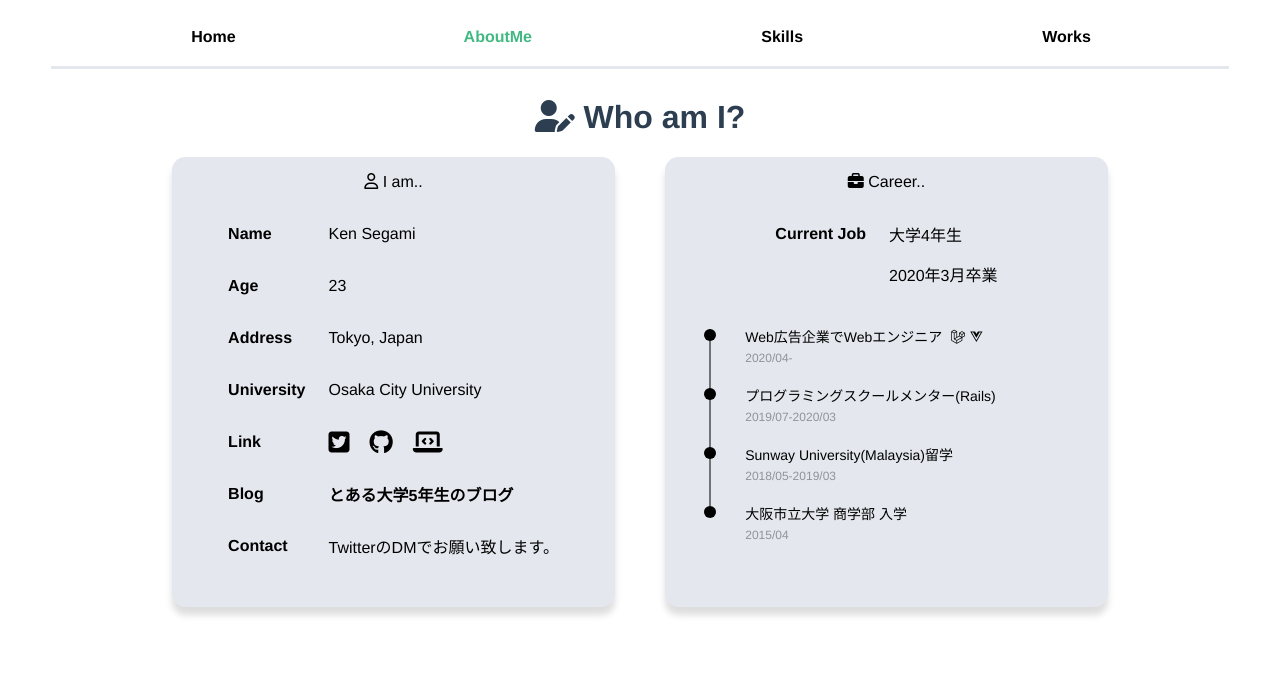
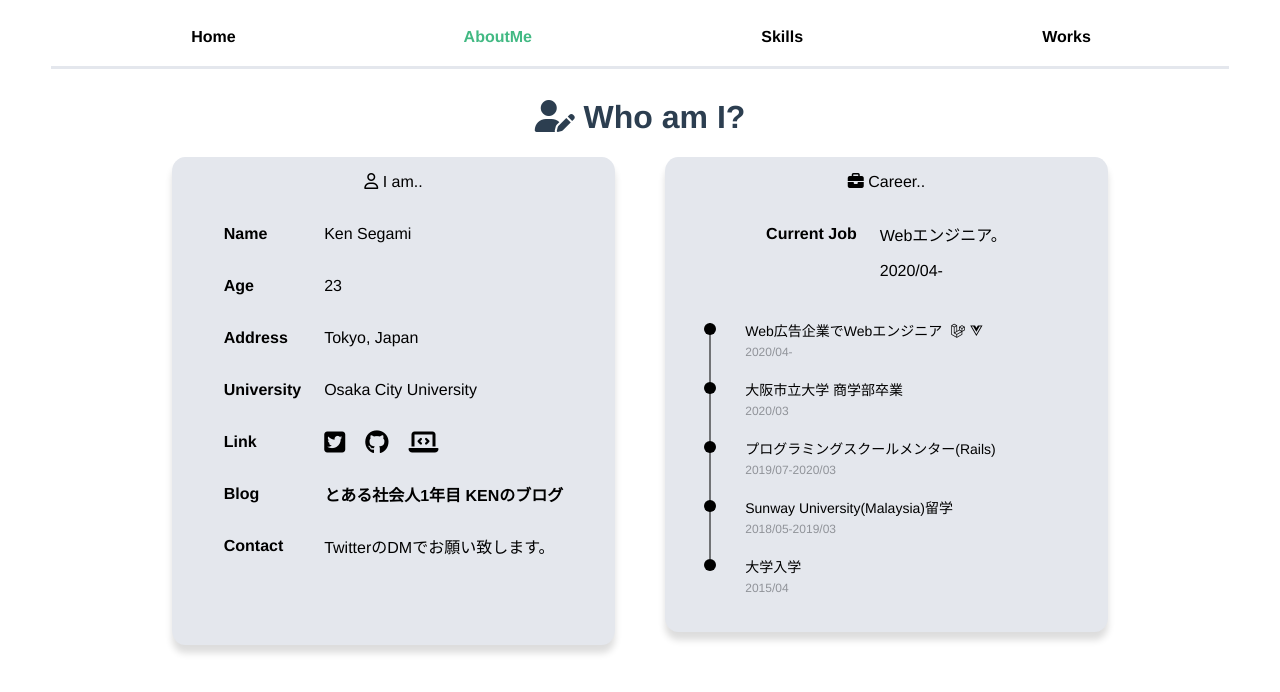
Before and after one commit to segamiken/my_resume, a Vue app: page /aboutme in a window 1280 px wide. Shown: the top 692 px of the page. Built offline with nearby package versions, Linux system fonts and the light colour scheme; what vue-typer would draw is missing.

Commit message:
デザインの細かな修正と経歴の追加。

```diff
--- a/src/views/AboutMe.vue
+++ b/src/views/AboutMe.vue
@@ -55,7 +55,7 @@
         <tr>
           <th>Blog</th>
           <td>
-            <a href="https://ken-japanmalaysia.com" target="_blank">とある大学5年生のブログ</a>
+            <a href="https://ken-japanmalaysia.com" target="_blank">とある社会人1年目 KENのブログ</a>
           </td>
         </tr>
 
@@ -77,12 +77,12 @@
       <table class="about_table">
         <tr>
           <th>Current Job</th>
-          <td>大学4年生</td>
+          <td>Webエンジニア。</td>
         </tr>
 
         <tr>
           <th></th>
-          <td>2020年3月卒業</td>
+          <td>2020/04-</td>
         </tr>
       </table>
 
@@ -96,6 +96,15 @@
             <i class="fab fa-vuejs"></i>
             <br>
             <span class="year">2020/04-</span>
+          </div>
+        </li>
+        <li class="timeline-item">
+          <div class="timeline-item__tail"></div>
+          <div class="timeline-item__node"></div>
+          <div class="timeline-item__wrapper">
+            大阪市立大学 商学部卒業
+            <br>
+            <span class="year">2020/03</span>
           </div>
         </li>
         <li class="timeline-item">
@@ -120,7 +129,7 @@
           <div class="timeline-item__tail__last"></div>
           <div class="timeline-item__node"></div>
           <div class="timeline-item__wrapper">
-            大阪市立大学 商学部 入学
+            大学入学
             <br>
             <span class="year">2015/04</span>
           </div>
@@ -137,10 +146,10 @@
   }
 
   .iam {
-    width: 25%;
-    margin-left: 24%;
-    margin-right: 1%;
-    height: 450px;
+    width: 30%;
+    margin-left: 18%;
+    margin-right: 2%;
+    height: 487.8px;
 
     background-color: #e4e7ed;
     color: black;
@@ -163,10 +172,10 @@
   }
 
   .career {
-    width: 25%;
-    margin-right: 24%;
-    margin-left: 1%;
-    height: 450px;
+    width: 30%;
+    margin-right: 18%;
+    margin-left: 2%;
+    height: auto;
 
     background-color:#e4e7ed;
     color: black;
--- a/src/views/Skill.vue
+++ b/src/views/Skill.vue
@@ -49,7 +49,7 @@
   .skill_content {
     width: 50%;
     margin: 0 auto;
-    height: 500px;
+    height: auto;
 
     background-color:#e4e7ed;
     color: black;
@@ -70,14 +70,12 @@
   @media (max-width: 1100px) {
     .skill_content {
       width: 70%;
-      height: 530px;
     }
   }
 
   @media (max-width: 500px) {
     .skill_content {
       width: 90%;
-      height: auto;
     }
   }
 </style>
```
Also changed, not shown: 17 other files (tests, documents, lock files or other folders).
